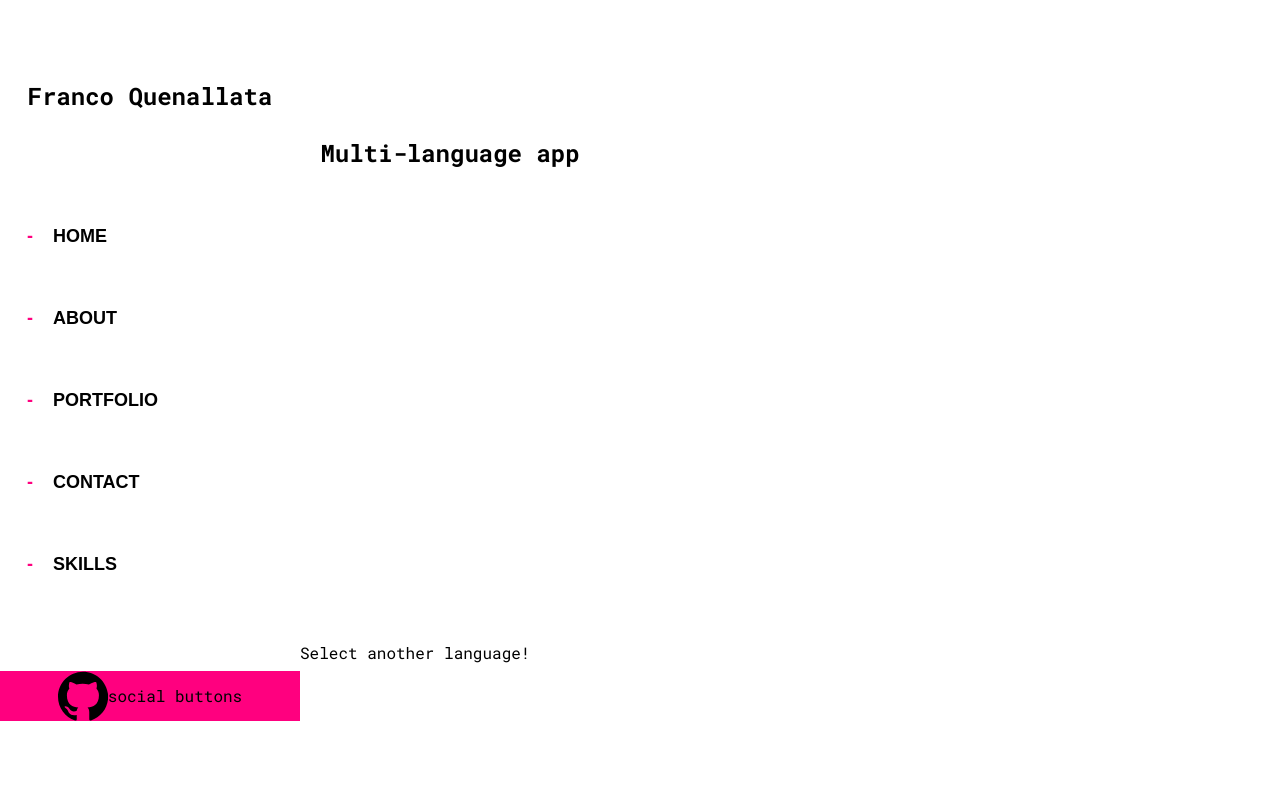
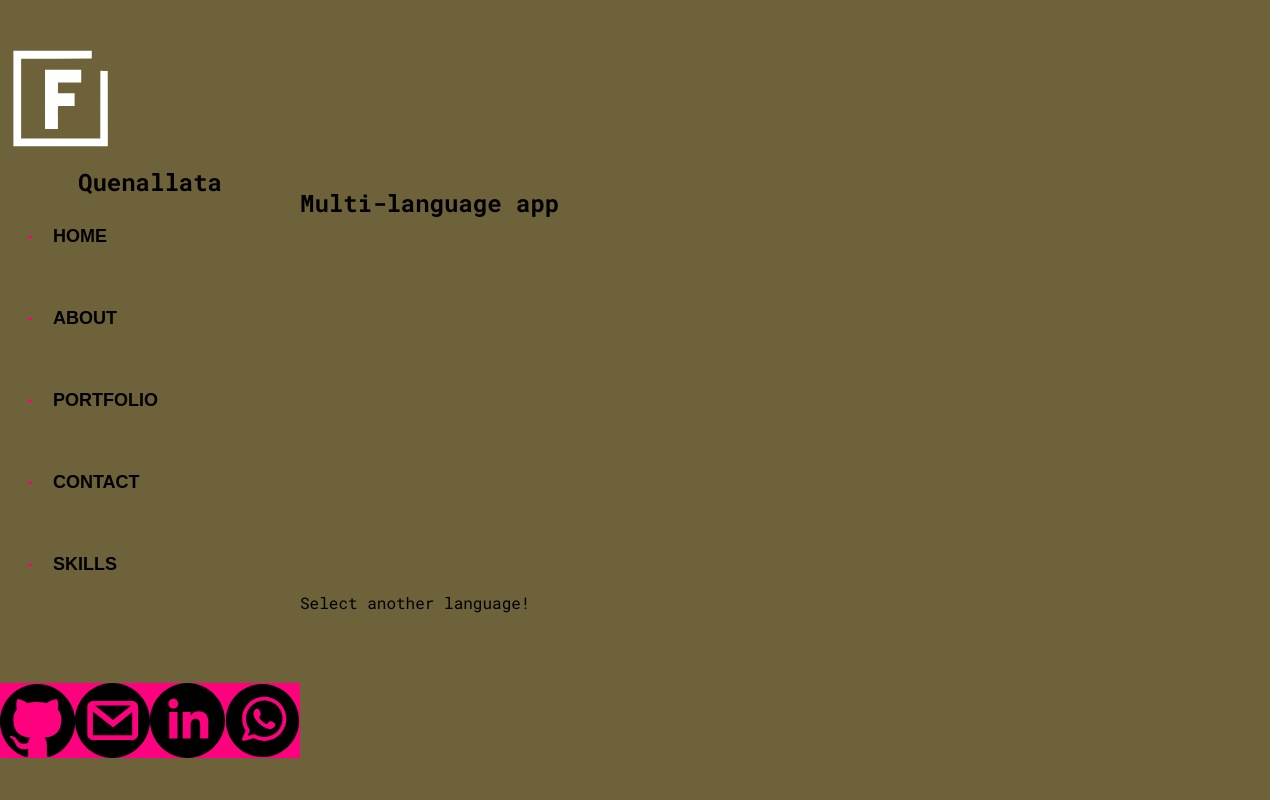
Before and after one commit to fquenallata/portfolio_god, a React (Vite) app: page / in a window 1280 px wide. Built offline with nearby package versions, Linux system fonts and the light colour scheme; no server answers.

Commit message:
react icons con svgs

```diff
--- a/src/assets/icons/Github.jsx
+++ b/src/assets/icons/Github.jsx
@@ -27,10 +27,4 @@ GitHubIcon.propTypes = {
 	fill: PropTypes.string,
 };
 
-GitHubIcon.defaultProps = {
-	width: '32px',
-	height: '32px',
-	fill: '#000000',
-};
-
 export default GitHubIcon;
--- a/src/assets/icons/F.jsx
+++ b/src/assets/icons/LetraF.jsx
@@ -1,25 +1,27 @@
 import PropTypes from 'prop-types';
+import React from 'react';
 
-const FSVG = ({
-	width,
-	height,
-	fill,
-	stroke,
-	viewBox,
-	preserveAspectRatio,
+const LetraFSVG = ({
+	size = '690',
+	fill = '#ffffff',
+	stroke = 'none',
+	viewBox = '0 0 690.000000 690.000000',
+	preserveAspectRatio = 'xMidYMid meet',
 }) => {
 	return (
 		<svg
 			version='1.0'
 			xmlns='http://www.w3.org/2000/svg'
-			width={width}
-			height={height}
+			width={size}
+			height={size}
 			viewBox={viewBox}
 			preserveAspectRatio={preserveAspectRatio}
-			fill={fill}
-			stroke={stroke}
 		>
-			<g transform='translate(0.000000,690.000000) scale(0.100000,-0.100000)'>
+			<g
+				transform='translate(0.000000,690.000000) scale(0.100000,-0.100000)'
+				fill={fill}
+				stroke={stroke}
+			>
 				<path d='M770 3650 l0 -2740 2715 0 2715 0 -2 2162 -3 2163 -212 3 -213 2 -2 -1942 -3 -1943 -2275 0 -2275 0 0 2290 0 2290 2030 5 2030 5 3 223 2 222 -2255 0 -2255 0 0 -2740z' />
 				<path d='M2590 3605 l0 -1705 370 0 370 0 0 644 c0 354 3 651 6 660 5 14 57 16 480 16 l474 0 0 370 0 370 -475 0 -475 0 -5 23 c-3 12 -4 148 -3 302 l3 280 668 3 667 2 0 370 0 370 -1040 0 -1040 0 0 -1705z' />
 			</g>
@@ -27,13 +29,12 @@ const FSVG = ({
 	);
 };
 
-FSVG.propTypes = {
-	width: PropTypes.oneOfType([PropTypes.string, PropTypes.number]),
-	height: PropTypes.oneOfType([PropTypes.string, PropTypes.number]),
+LetraFSVG.propTypes = {
+	size: PropTypes.oneOfType([PropTypes.string, PropTypes.number]),
 	fill: PropTypes.string,
 	stroke: PropTypes.string,
 	viewBox: PropTypes.string,
 	preserveAspectRatio: PropTypes.string,
 };
 
-export default FSVG;
+export default LetraFSVG;
--- a/src/assets/icons/gmail.jsx
+++ b/src/assets/icons/gmail.jsx
@@ -1,6 +1,6 @@
 import PropTypes from 'prop-types';
 
-const gmailIcon = ({ width, height, fill, ...props }) => (
+const GmailIcon = ({ width, height, fill, ...props }) => (
 	<svg
 		clipRule='evenodd'
 		fillRule='evenodd'
@@ -20,16 +20,10 @@ const gmailIcon = ({ width, height, fill, ...props }) => (
 	</svg>
 );
 
-gmailIcon.propTypes = {
+GmailIcon.propTypes = {
 	width: PropTypes.string,
 	height: PropTypes.string,
 	fill: PropTypes.string,
 };
 
-gmailIcon.defaultProps = {
-	width: '30mm',
-	height: '30mm',
-	fill: 'white',
-};
-
-export default gmailIcon;
+export default GmailIcon;
--- a/src/assets/icons/linkedin.jsx
+++ b/src/assets/icons/linkedin.jsx
@@ -1,6 +1,6 @@
 import PropTypes from 'prop-types';
 
-const linkedinIcon = ({ width, height, fill, ...props }) => (
+const LinkedinIcon = ({ width, height, fill, ...props }) => (
 	<svg
 		xmlns='http://www.w3.org/2000/svg'
 		width={width}
@@ -27,16 +27,10 @@ const linkedinIcon = ({ width, height, fill, ...props }) => (
 	</svg>
 );
 
-linkedinIcon.propTypes = {
+LinkedinIcon.propTypes = {
 	width: PropTypes.oneOfType([PropTypes.string, PropTypes.number]),
 	height: PropTypes.oneOfType([PropTypes.string, PropTypes.number]),
 	fill: PropTypes.string,
 };
 
-linkedinIcon.defaultProps = {
-	width: '2500',
-	height: '2500',
-	fill: 'white',
-};
-
-export default linkedinIcon;
+export default LinkedinIcon;
--- a/src/assets/icons/whatsapp.jsx
+++ b/src/assets/icons/whatsapp.jsx
@@ -1,6 +1,6 @@
 import PropTypes from 'prop-types';
 
-const whatsappIcon = ({ width, height, fill, ...props }) => (
+const WhatsappIcon = ({ width, height, fill, ...props }) => (
 	<svg
 		version='1.1'
 		id='Layer_1'
@@ -39,16 +39,10 @@ const whatsappIcon = ({ width, height, fill, ...props }) => (
 	</svg>
 );
 
-whatsappIcon.propTypes = {
+WhatsappIcon.propTypes = {
 	width: PropTypes.oneOfType([PropTypes.string, PropTypes.number]),
 	height: PropTypes.oneOfType([PropTypes.string, PropTypes.number]),
 	fill: PropTypes.string,
 };
 
-whatsappIcon.defaultProps = {
-	width: 512,
-	height: 512,
-	fill: '#ffffff',
-};
-
-export default whatsappIcon;
+export default WhatsappIcon;
--- a/src/components/Buttons/SocialButtons.jsx
+++ b/src/components/Buttons/SocialButtons.jsx
@@ -1,11 +1,20 @@
 import GitHubIcon from '../../assets/icons/Github';
+import GmailIcon from '../../assets/icons/Gmail';
+import LinkedinIcon from '../../assets/icons/Linkedin';
+import WhatsappIcon from '../../assets/icons/Whatsapp';
+
 import './SocialButtons.scss';
 
 const SocialButtons = () => {
+	const themeMode = {
+		size: '30',
+	};
 	return (
 		<div className='socialButtons'>
-			<GitHubIcon width='50' height='50' fill='#000'></GitHubIcon>
-			<p>social buttons</p>
+			<GitHubIcon size={themeMode.size} fill='#000' />
+			<GmailIcon size={themeMode.size} fill='#000' />
+			<LinkedinIcon size={themeMode.size} fill='#000' />
+			<WhatsappIcon size={themeMode.size} fill='#000' />
 		</div>
 	);
 };
--- a/src/components/nav/Nav.scss
+++ b/src/components/nav/Nav.scss
@@ -5,10 +5,12 @@ section {
 	flex-direction: column;
 	justify-content: space-around;
 
-	h1 {
-		display: flex;
-		justify-content: center;
-		margin-bottom: 25vh;
+	.logoName {
+		h1 {
+			display: flex;
+			justify-content: center;
+			margin-bottom: 25vh;
+		}
 	}
 
 	ul {
--- a/src/components/nav/nav.jsx
+++ b/src/components/nav/nav.jsx
@@ -1,11 +1,13 @@
+import LetraFSVG from '../../assets/icons/LetraF';
 import SocialButtons from '../Buttons/SocialButtons';
 import './Nav.scss';
 
 const Nav = () => {
 	return (
 		<section>
-			<div id='logo Name'>
-				<h1>Franco Quenallata</h1>
+			<div className='logoName'>
+				<LetraFSVG size='120' fill='#fff' />
+				<h1>Quenallata</h1>
 			</div>
 			<ul>
 				<li>
--- a/src/styles/main.scss
+++ b/src/styles/main.scss
@@ -9,6 +9,7 @@
 main {
 	display: flex;
 	flex-direction: row;
+	background-color: rgb(110, 98, 58);
 
 	@include mixins.media-query(800px) {
 		flex-direction: column;
```
